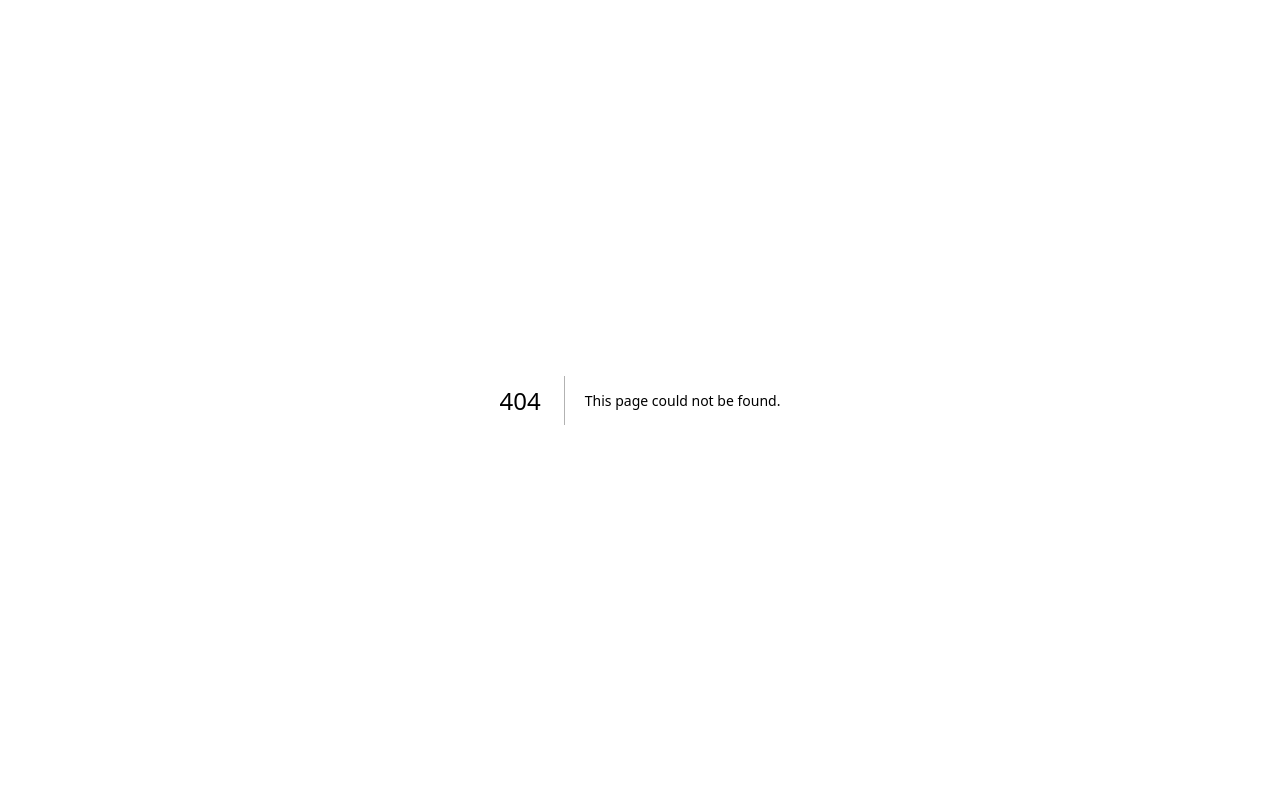
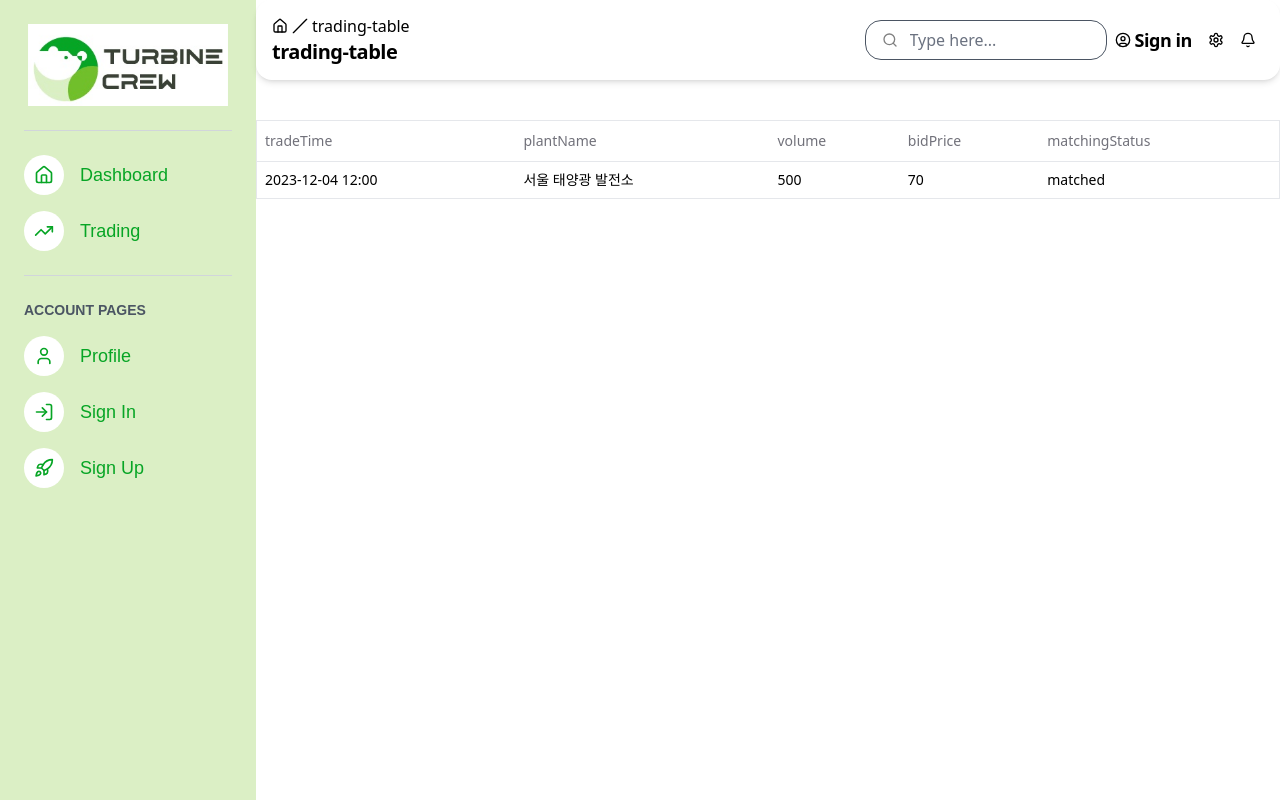
Before and after one commit to turbinecrew/turbin_electrical, a Next.js app: page /trading/trading-table in a window 1280 px wide. Before the commit this address had no page. Built offline with nearby package versions, Linux system fonts and the light colour scheme.

Commit message:
🎨 : datatable 추가 작업

```diff
--- /dev/null
+++ b/src/app/(main)/trading/trading-table/columns.tsx
@@ -0,0 +1,35 @@
+"use client"
+
+import { ColumnDef } from "@tanstack/react-table"
+
+export type EnergyTrade = {
+	id: string
+	tradeTime: string // 거래 시간
+	plantName: string // 발전소 이름
+	volume: string // 거래량
+	bidPrice: string // 입찰 가격
+	matchingStatus: "matched" | "unmatched" // 매칭 여부
+}
+
+export const columns: ColumnDef<EnergyTrade>[] = [
+	{
+		accessorKey: "tradeTime",
+		header: "tradeTime",
+	},
+	{
+		accessorKey: "plantName",
+		header: "plantName",
+	},
+	{
+		accessorKey: "volume",
+		header: "volume",
+	},
+	{
+		accessorKey: "bidPrice",
+		header: "bidPrice",
+	},
+	{
+		accessorKey: "matchingStatus",
+		header: "matchingStatus",
+	},
+]
--- /dev/null
+++ b/src/app/(main)/trading/trading-table/page.tsx
@@ -0,0 +1,26 @@
+import { columns } from "./columns"
+import { DataTable } from "../../../../components/common/data-table"
+
+import { EnergyTrade } from "./columns"
+async function getData(): Promise<EnergyTrade[]> {
+	return [
+		{
+			id: "trade001",
+			tradeTime: "2023-12-04 12:00",
+			plantName: "서울 태양광 발전소",
+			volume: "500",
+			bidPrice: "70",
+			matchingStatus: "matched",
+		},
+	]
+}
+
+export default async function DemoPage() {
+	const data = await getData()
+
+	return (
+		<div className="container mx-auto py-10">
+			<DataTable columns={columns} data={data} />
+		</div>
+	)
+}
--- /dev/null
+++ b/src/components/common/data-table/index.tsx
@@ -0,0 +1,98 @@
+"use client"
+import * as React from "react"
+import {
+	ColumnDef,
+	SortingState,
+	flexRender,
+	getCoreRowModel,
+	getPaginationRowModel,
+	getSortedRowModel,
+	useReactTable,
+} from "@tanstack/react-table"
+
+import {
+	Table,
+	TableBody,
+	TableCell,
+	TableHead,
+	TableHeader,
+	TableRow,
+} from "@/components/ui/table"
+
+interface DataTableProps<TData, TValue> {
+	columns: ColumnDef<TData, TValue>[]
+	data: TData[]
+}
+
+export function DataTable<TData, TValue>({
+	columns,
+	data,
+}: DataTableProps<TData, TValue>) {
+	const [sorting, setSorting] = React.useState<SortingState>([])
+	const table = useReactTable({
+		data,
+		columns,
+		getCoreRowModel: getCoreRowModel(),
+		getPaginationRowModel: getPaginationRowModel(),
+		onSortingChange: setSorting,
+		getSortedRowModel: getSortedRowModel(),
+		state: {
+			sorting,
+		},
+	})
+
+	return (
+		<div>
+			<div className="rounded-md border">
+				<Table>
+					<TableHeader>
+						{table.getHeaderGroups().map((headerGroup) => (
+							<TableRow key={headerGroup.id}>
+								{headerGroup.headers.map((header) => {
+									return (
+										<TableHead key={header.id}>
+											{header.isPlaceholder
+												? null
+												: flexRender(
+														header.column.columnDef.header,
+														header.getContext(),
+													)}
+										</TableHead>
+									)
+								})}
+							</TableRow>
+						))}
+					</TableHeader>
+					<TableBody>
+						{table.getRowModel().rows?.length ? (
+							table.getRowModel().rows.map((row) => (
+								<TableRow
+									key={row.id}
+									data-state={row.getIsSelected() && "selected"}
+								>
+									{row.getVisibleCells().map((cell) => (
+										<TableCell key={cell.id}>
+											{flexRender(
+												cell.column.columnDef.cell,
+												cell.getContext(),
+											)}
+										</TableCell>
+									))}
+								</TableRow>
+							))
+						) : (
+							<TableRow>
+								<TableCell
+									colSpan={columns.length}
+									className="h-24 text-center"
+								>
+									No results.
+								</TableCell>
+							</TableRow>
+						)}
+					</TableBody>
+				</Table>
+			</div>
+		</div>
+	)
+}
--- a/src/components/ui/table.tsx
+++ b/src/components/ui/table.tsx
@@ -1,6 +1,6 @@
 import * as React from "react"
 
-import { cn } from "src/util/utils"
+import { cn } from "../../util/utils"
 
 const Table = React.forwardRef<
 	HTMLTableElement,
```
